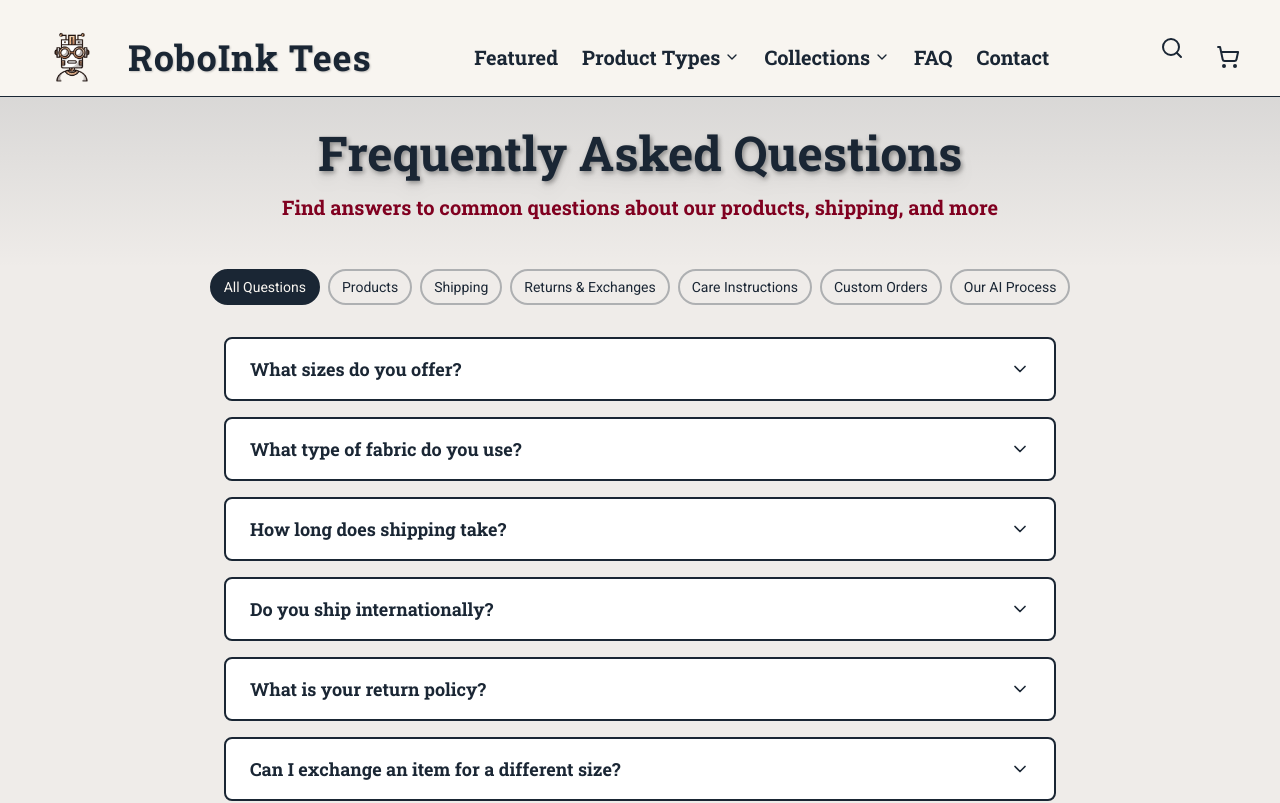
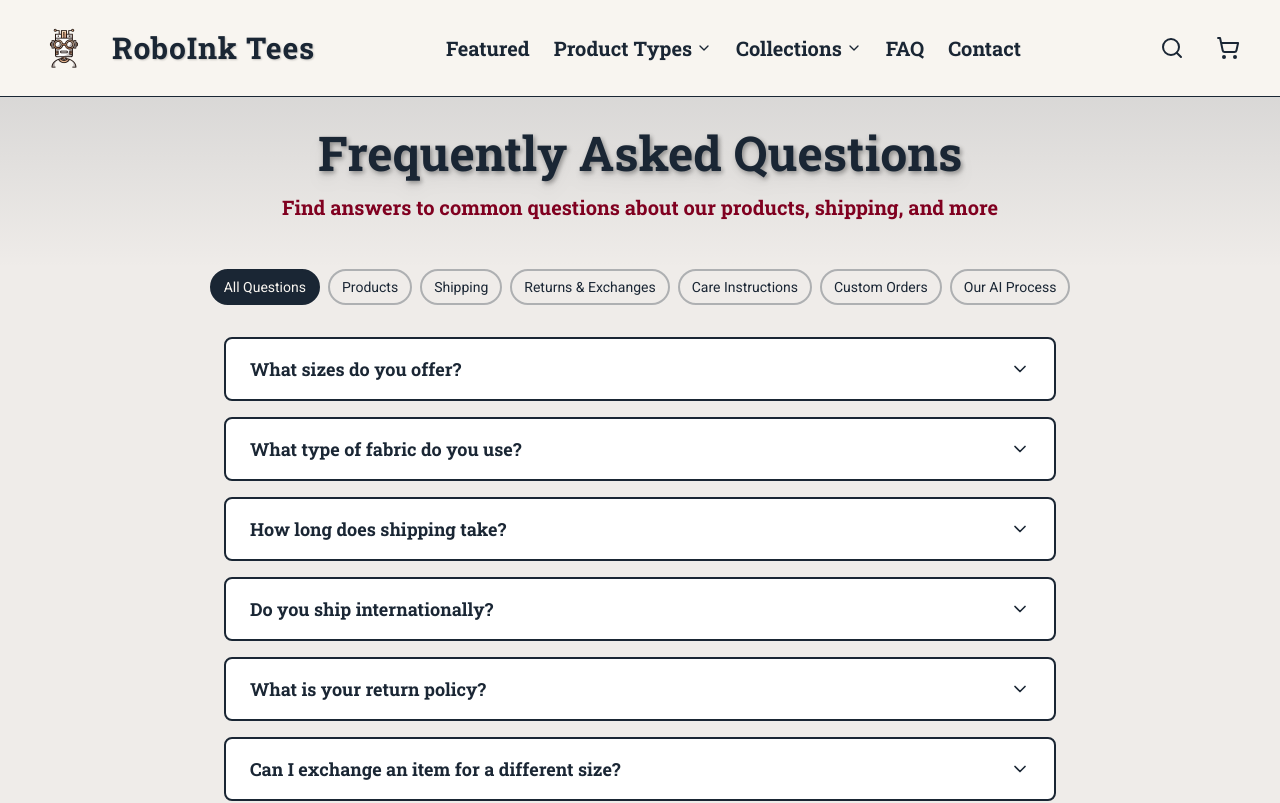
Before and after one commit to jevenson76/roboink.v1, a React (Vite) app: page /faq in a window 1280 px wide. Shown: the top 803 px of the page. Built offline with nearby package versions, Linux system fonts and the light colour scheme.

Commit message:
Fix navbar vertical alignment by removing CSS transforms and adjusting sizes

```diff
--- a/src/components/NavbarPRD.tsx
+++ b/src/components/NavbarPRD.tsx
@@ -20,13 +20,13 @@ const NavbarPRD: React.FC = () => {
         <div className="max-w-7xl mx-auto px-4 sm:px-6 lg:px-8">
           <div className="flex items-center justify-between h-24">
             {/* Logo + Brand */}
-            <Link to="/" className="flex items-center space-x-4 h-full py-2">
+            <Link to="/" className="flex items-center space-x-4 h-full">
               <img
                 src={logo}
                 alt="RoboInk Tees"
-                className="h-20 w-auto"
+                className="h-16 w-auto"
               />
-              <span className="font-slab text-4xl font-bold text-navy tracking-wide"
+              <span className="font-slab text-3xl font-bold text-navy tracking-wide"
                 style={{ textShadow: '1px 1px 2px rgba(0,0,0,0.2)' }}
               >
                 RoboInk Tees
--- a/src/index.css
+++ b/src/index.css
@@ -497,37 +497,7 @@ input[type="checkbox"]:focus {
   }
 }
 
-/* Navbar Text Alignment Fix */
-.navbar-text-link {
-  position: relative;
-  top: 9px;
-}
-
-nav a[href]:not(.icon-link) {
-  position: relative;
-  transform: translateY(9px);
-}
-
-.nav-text-featured,
-.nav-text-product-types,
-.nav-text-collections,
-.nav-text-faq,
-.nav-text-contact {
-  display: inline-block;
-  transform: translateY(9px);
-}
-
-.nav-dropdown-trigger {
-  transform: translateY(9px);
-}
-
-.nav-dropdown-trigger svg {
-  vertical-align: middle;
-}
-
-.navbar-padded-text {
-  padding-top: 9px;
-}
+/* Navbar proper vertical alignment - removed manual transforms */
 
 /* Micro-Animations Library */
 /* 1. Navigation Hover Effects */
```
